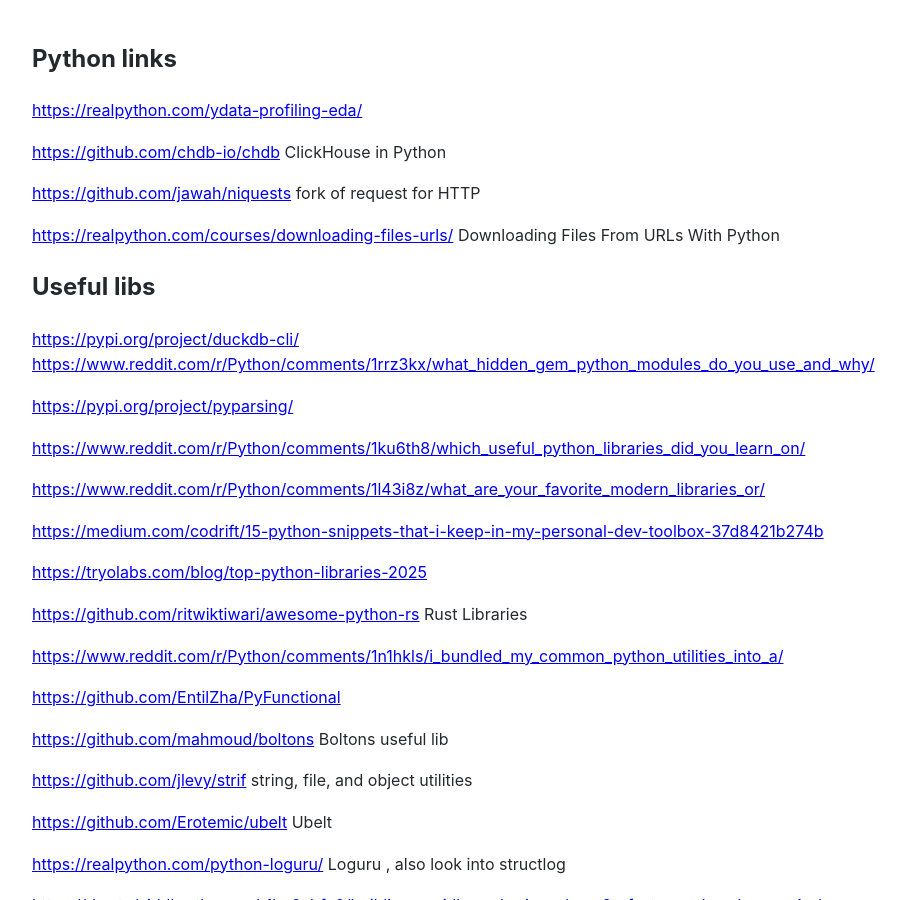
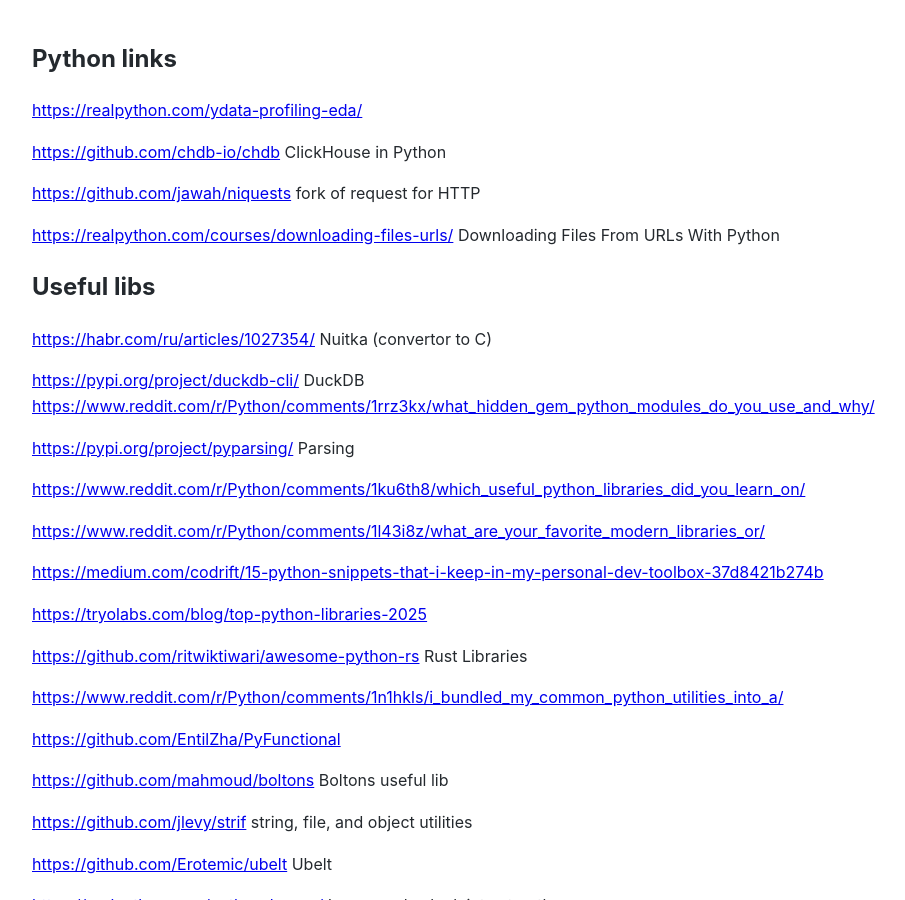
Before and after one commit to Michael-Lubinsky/michael-lubinsky.github.com, a Jekyll site: the page built from python/python_links.md, in a window 1280 px wide and 900 px high. Shown: the whole window, without its empty margins (158-1063 px from the left). Built offline with Jekyll 4.4.1, drawn with Linux system fonts in a browser that asks for light colours; our own code applies the rules of GitHub Pages for plain Markdown files.

Commit message:
Update python_links.md

```diff
--- a/python/python_links.md
+++ b/python/python_links.md
@@ -10,10 +10,12 @@
 
 ## Useful libs
 
-<https://pypi.org/project/duckdb-cli/>
+<https://habr.com/ru/articles/1027354/> Nuitka (convertor to C)
+
+<https://pypi.org/project/duckdb-cli/>   DuckDB
 <https://www.reddit.com/r/Python/comments/1rrz3kx/what_hidden_gem_python_modules_do_you_use_and_why/>
 
-<https://pypi.org/project/pyparsing/>
+<https://pypi.org/project/pyparsing/> Parsing
 
 <https://www.reddit.com/r/Python/comments/1ku6th8/which_useful_python_libraries_did_you_learn_on/>
 
```
